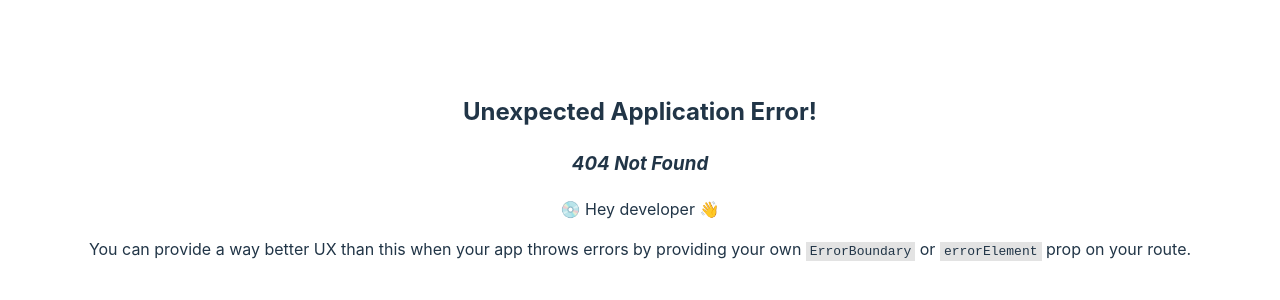
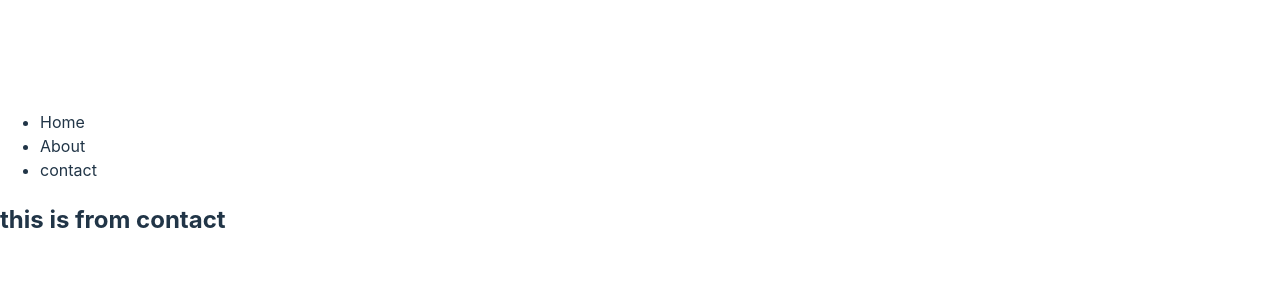
Before and after one commit to yousof-ali/react-routing, a React (Vite) app: page /contact in a window 1280 px wide. Before the commit this address had no page. Shown: the part 224-524 px from the top of the page. Built offline with nearby package versions, Linux system fonts and the light colour scheme.

Commit message:
nasted route added

```diff
--- /dev/null
+++ b/src/component/contact/Contact.jsx
@@ -0,0 +1,11 @@
+
+
+const Contact = () => {
+    return (
+        <div>
+            <h2>this is from contact</h2>
+        </div>
+    );
+};
+
+export default Contact;
--- /dev/null
+++ b/src/component/home/Home.jsx
@@ -0,0 +1,12 @@
+
+
+const Home = () => {
+    return (
+        <div>
+            <h1>This is home</h1>
+
+        </div>
+    );
+};
+
+export default Home;
--- /dev/null
+++ b/src/component/nav/Nav.jsx
@@ -0,0 +1,16 @@
+import { Outlet } from "react-router-dom";
+
+const Nav = () => {
+    return (
+        <div>
+            <ul>
+                <li>Home</li>
+                <li>About</li>
+                <li>contact</li>
+            </ul>
+            <Outlet></Outlet>
+        </div>
+    );
+};
+
+export default Nav;
```
Also changed, not shown: src/main.jsx (+22 -3 lines).
